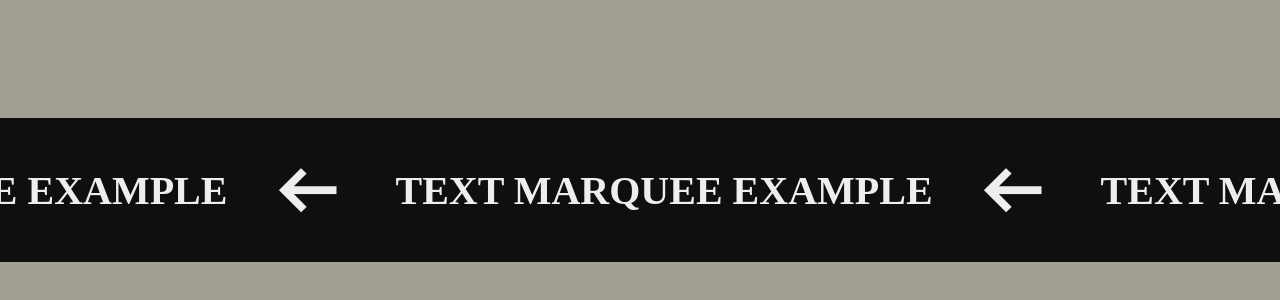
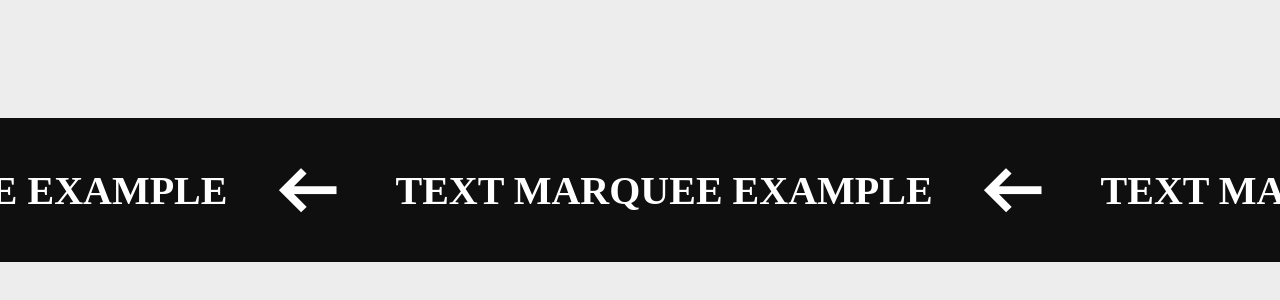
Before and after one commit to simonecontidev/gsap-effects, a plain HTML site: page gsap-scroll-animation-marquee/index.html in a window 1280 px wide. Shown: the part 682-982 px from the top of the page. Drawn offline with nearby package versions, Linux system fonts and the light colour scheme.

Commit message:
style css
Signed-off-by: Simone Conti <barriotropical@gmail.com>

```diff
--- a/gsap-scroll-animation-marquee/style.css
+++ b/gsap-scroll-animation-marquee/style.css
@@ -6,7 +6,7 @@
       }
 
       body {
-        background: #a19f94;
+        background: #ededed;
         font-family: "PP Rader";
       }
 
@@ -19,7 +19,7 @@
       .marquee {
         position: relative;
         background: #0f0f0f;
-        color: #eee;
+        color: #fff;
         padding: 32px 0;
         font-weight: 600;
         font-size: 40px;
```
